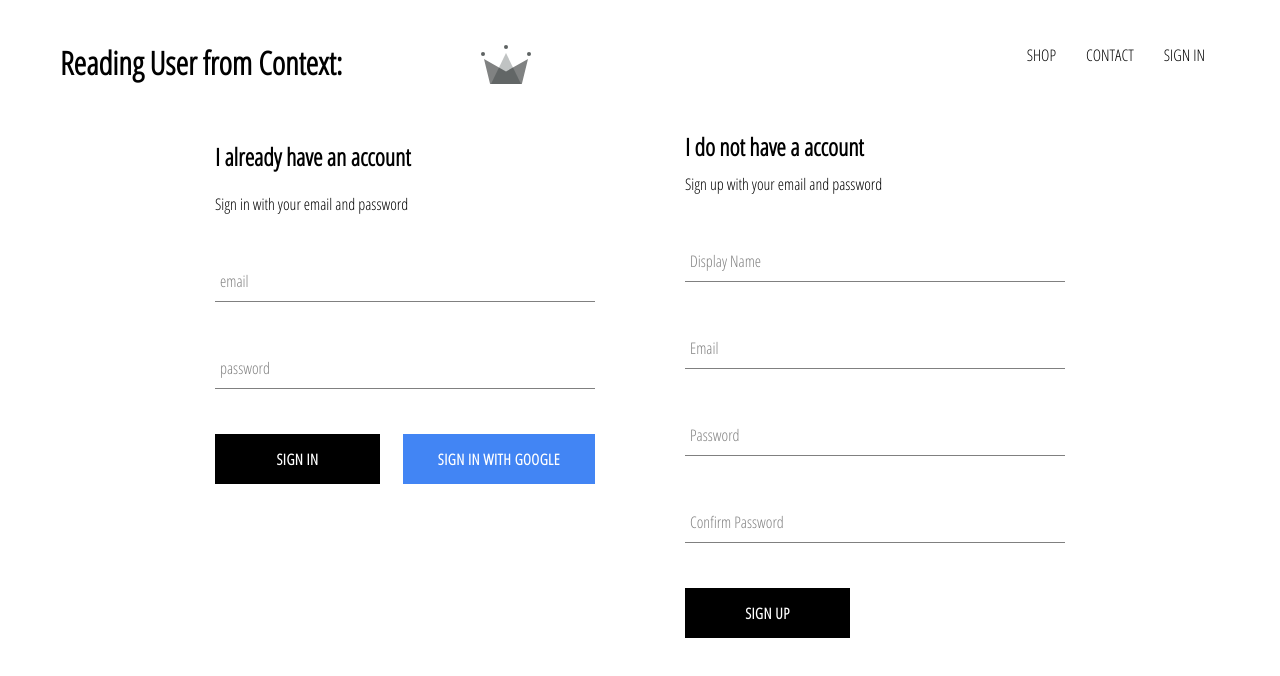
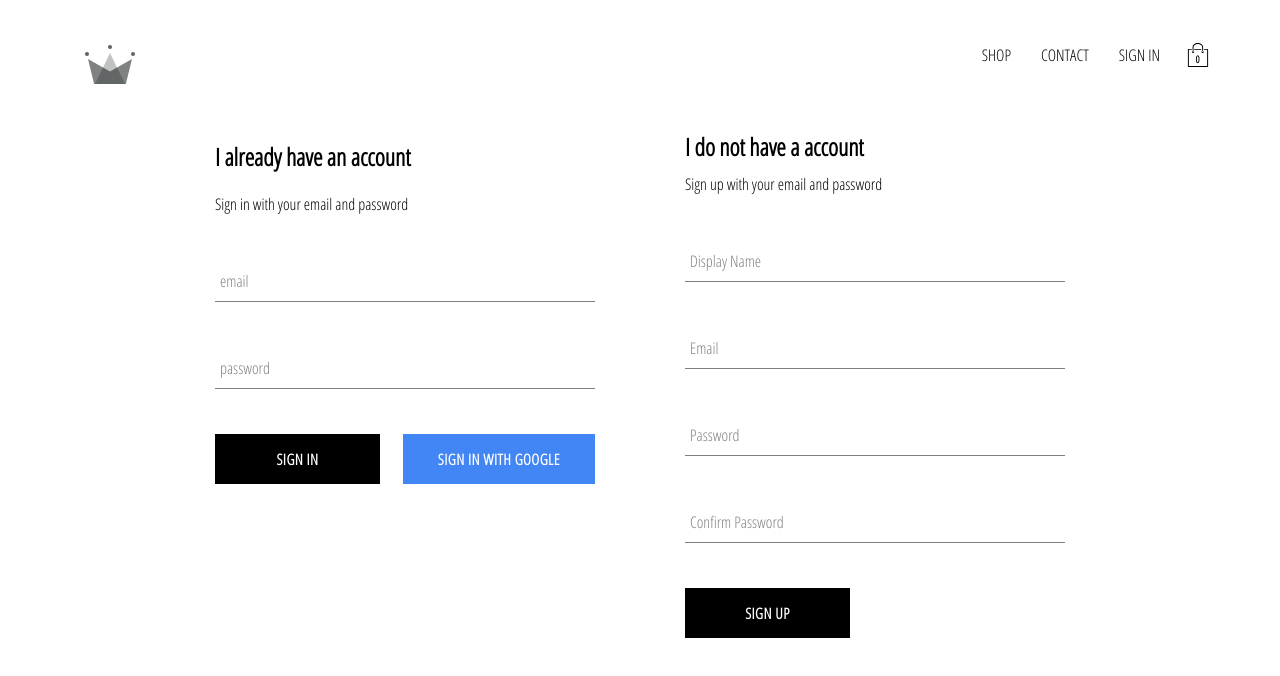
Before and after one commit to prashantvermaiiitb/crwn-clothing, a React (Create React App) app: page /signin in a window 1280 px wide. Shown: the top 676 px of the page. Built offline with nearby package versions, Linux system fonts and the light colour scheme; no server answers; a web font is replaced by a local one.

Commit message:
cart item added.

```diff
--- /dev/null
+++ b/src/components/cart-dropdown/cart-dropdown.component.jsx
@@ -0,0 +1,20 @@
+import Button from '../button/button.component';
+import './cart-dropdown.styles.scss';
+import CartItem from '../cart-item/cart-item.component';
+
+import { CartContext } from '../context/cart.context';
+import { useContext } from 'react';
+
+const CartDropdown = () => {
+    const { cartItems } = useContext(CartContext);
+    return (
+        <div className='cart-dropdown-container'>
+            <div className='cart-items'>
+                {cartItems.map(cartItem => <CartItem key={cartItem.id} cartItem={cartItem} />)}
+            </div>
+            <Button>GO TO CHECKOUT</Button>
+        </div>
+    );
+}
+
+export default CartDropdown;
--- /dev/null
+++ b/src/components/cart-dropdown/cart-dropdown.styles.scss
@@ -0,0 +1,29 @@
+.cart-dropdown-container {
+  position: absolute;
+  width: 240px;
+  height: 340px;
+  display: flex;
+  flex-direction: column;
+  padding: 20px;
+  border: 1px solid black;
+  background-color: white;
+  top: 90px;
+  right: 40px;
+  z-index: 5;
+
+  .empty-message {
+    font-size: 18px;
+    margin: 50px auto;
+  }
+
+  .cart-items {
+    height: 240px;
+    display: flex;
+    flex-direction: column;
+    overflow: scroll;
+  }
+
+  button {
+    margin-top: auto;
+  }
+}
--- /dev/null
+++ b/src/components/cart-icon/cart-icon.component.jsx
@@ -0,0 +1,17 @@
+import { useContext } from 'react';
+import { ReactComponent as ShoppingIcon } from '../../assets/shopping-bag.svg';
+import { CartContext } from '../context/cart.context';
+import './cart-icon.styles.scss'
+
+export const CartIcon = () => {
+    const { isCartOpen, setIsCartOpen, cartCount } = useContext(CartContext);
+    const toggleIsCartOpen = () => setIsCartOpen(!isCartOpen);
+    return (
+        <div className='cart-icon-container'>
+            <ShoppingIcon className="shopping-icon" onClick={toggleIsCartOpen} />
+            {/*<span className='item-count'>{cartItems.reduce((accumlator, cartItem) => { return accumlator + cartItem.quantity }, 0)}</span>*/}
+            <span className='item-count'>{cartCount}</span>
+        </div>
+
+    )
+}
--- /dev/null
+++ b/src/components/cart-icon/cart-icon.styles.scss
@@ -0,0 +1,21 @@
+.cart-icon-container {
+  width: 45px;
+  height: 45px;
+  position: relative;
+  display: flex;
+  align-items: center;
+  justify-content: center;
+  cursor: pointer;
+
+  .shopping-icon {
+    width: 24px;
+    height: 24px;
+  }
+
+  .item-count {
+    position: absolute;
+    font-size: 10px;
+    font-weight: bold;
+    bottom: 12px;
+  }
+}
--- /dev/null
+++ b/src/components/cart-item/cart-item.component.jsx
@@ -0,0 +1,15 @@
+import './cart-item.styles.scss';
+const CartItem = ({ cartItem }) => {
+    const { name, quantity, imageUrl, price } = cartItem;
+    return (
+        <div className="cart-item-container">
+            <img src={imageUrl} alt={name} />
+            <div className="item-details ">
+                <span className="name">{name}</span>
+                <span className="price">{quantity} * ${price}</span>
+            </div>
+        </div>
+    );
+}
+
+export default CartItem;
--- /dev/null
+++ b/src/components/cart-item/cart-item.styles.scss
@@ -0,0 +1,23 @@
+.cart-item-container {
+  width: 100%;
+  display: flex;
+  height: 80px;
+  margin-bottom: 15px;
+
+  img {
+    width: 30%;
+  }
+
+  .item-details {
+    width: 70%;
+    display: flex;
+    flex-direction: column;
+    align-items: flex-start;
+    justify-content: center;
+    padding: 10px 20px;
+
+    .name {
+      font-size: 16px;
+    }
+  }
+}
--- /dev/null
+++ b/src/components/context/cart.context.jsx
@@ -0,0 +1,51 @@
+import { useState, createContext, useEffect } from "react";
+
+const addCartItem = (cartItems, productToAdd) => {
+    const index = cartItems.findIndex(cartItem => cartItem.id === productToAdd.id);
+    if (index !== -1) {
+        cartItems[index].quantity++;
+    } else {
+        cartItems.push({ ...productToAdd, quantity: 1 });
+    }
+    return [...cartItems];
+}
+
+const addCartItemVer2 = (cartItems, productToAdd) => {
+    const existingCartItem = cartItems.find(cartItem => cartItem.id === productToAdd.id);
+    if (existingCartItem) {
+        return cartItems.map(cartItem => cartItem.id === productToAdd.id ? { ...cartItem, quantity: cartItem.quantity + 1 } : cartItem)
+    }
+
+    // if there is no item in the cartItem array
+    return [...cartItems, { ...productToAdd, quantity: 1 }];
+}
+
+
+export const CartContext = createContext({
+    isCartOpen: false,
+    setIsCartOpen: () => { },
+    cartItems: [],
+    addItemToCart: () => { },
+    cartCount: 0
+});
+
+export const CartProvider = ({ children }) => {
+    const [isCartOpen, setIsCartOpen] = useState(false);
+    const [cartItems, setIsCartItems] = useState([]);
+    const [cartCount, setCartCount] = useState(0);
+
+    useEffect(() => {
+        const newCartCount = cartItems.reduce((total, cartItem) => total + cartItem.quantity, 0);
+        setCartCount(newCartCount);
+    }, [cartItems])
+
+    const addItemToCart = (productToAdd) => {
+        setIsCartItems(addCartItem(cartItems, productToAdd));
+    }
+
+    const value = { isCartOpen, setIsCartOpen, addItemToCart, cartItems, cartCount };
+
+    return (
+        <CartContext.Provider value={value}>{children}</CartContext.Provider>
+    )
+}
--- a/src/components/header/header.component.jsx
+++ b/src/components/header/header.component.jsx
@@ -5,6 +5,10 @@ import { ReactComponent as Logo } from '../../assets/crown.svg';
 
 import { auth } from '../../firebase/firebase.utils'
 import { UserContext } from '../context/user.context';
+import { CartContext } from '../context/cart.context';
+
+import { CartIcon } from '../cart-icon/cart-icon.component';
+import CartDropdown from '../cart-dropdown/cart-dropdown.component';
 
 const PrintUserContext = () => {
     const { currentUser } = useContext(UserContext);
@@ -15,12 +19,13 @@ const PrintUserContext = () => {
 // !todo we should see how we can use context here rather than passing currentUser from the App.js
 // const Header = ({ currentUser }) => {
 const Header = () => {
-    const { currentUser } = useContext(UserContext)
+    const { currentUser } = useContext(UserContext);
+    const { isCartOpen } = useContext(CartContext);
 
     return (
         <>
             <div className='header'>
-                <PrintUserContext />
+                {/*<PrintUserContext />*/}
                 <Link to="/" className='logo-container'>
                     <Logo className='logo' />
                 </Link>
@@ -30,7 +35,9 @@ const Header = () => {
                     {
                         currentUser ? <div className='option' onClick={() => auth.signOut()}>SIGN OUT</div> : <Link className='option' to="/signin">SIGN IN</Link>
                     }
+                    <CartIcon />
                 </div>
+                {isCartOpen && <CartDropdown />}
             </div>
             {/**
                     This outlet will be rendering the child components passed in the Header component
--- a/src/components/header/header.styles.scss
+++ b/src/components/header/header.styles.scss
@@ -24,3 +24,30 @@
     }
   }
 }
+
+.navigation {
+  height: 70px;
+  width: 100%;
+  display: flex;
+  justify-content: space-between;
+  margin-bottom: 25px;
+
+  .logo-container {
+    height: 100%;
+    width: 70px;
+    padding: 25px;
+  }
+
+  .nav-links-container {
+    width: 50%;
+    height: 100%;
+    display: flex;
+    align-items: center;
+    justify-content: flex-end;
+
+    .nav-link {
+      padding: 10px 15px;
+      cursor: pointer;
+    }
+  }
+}
--- a/src/components/product-card/product-card.component.jsx
+++ b/src/components/product-card/product-card.component.jsx
@@ -1,5 +1,7 @@
 import Button from "../button/button.component";
 import './product-card.component.styles.scss';
+import { CartContext } from "../context/cart.context";
+import { useContext } from "react";
 
 /**
  * Product card for a particular product
@@ -8,6 +10,8 @@ import './product-card.component.styles.scss';
  */
 export const ProductCard = ({ product }) => {
     const { name, imageUrl, price } = product;
+    const { addItemToCart } = useContext(CartContext);
+    const addProductToCart = () => addItemToCart(product);
     return (
         <div className="product-card-container">
             <img src={imageUrl} alt={`${name}`} />
@@ -15,7 +19,7 @@ export const ProductCard = ({ product }) => {
                 <span className="name">{name}</span>
                 <span className="price">{price}</span>
             </div>
-            <Button buttonType="inverted"> Add to Cart </Button>
+            <Button buttonType="inverted" onClick={addProductToCart}> Add to Cart </Button>
         </div>
     );
 }
--- a/src/index.js
+++ b/src/index.js
@@ -6,6 +6,7 @@ import reportWebVitals from './reportWebVitals';
 import { BrowserRouter } from 'react-router-dom';
 import { UserProvider } from './components/context/user.context';
 import ProductsProvider from './components/context/products.context';
+import { CartProvider } from './components/context/cart.context';
 
 
 ReactDOM.render(
@@ -13,7 +14,9 @@ ReactDOM.render(
     <BrowserRouter>
       <UserProvider>
         <ProductsProvider>
-          <App />
+          <CartProvider>
+            <App />
+          </CartProvider>
         </ProductsProvider>
       </UserProvider>
     </BrowserRouter>
```
Also changed, not shown: src/assets/shopping-bag.svg (added).
